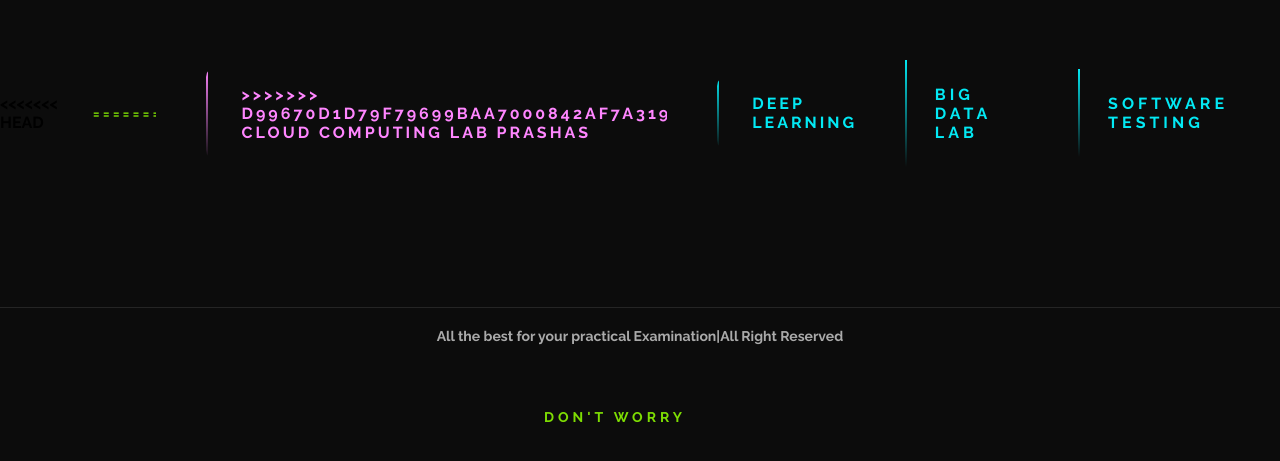
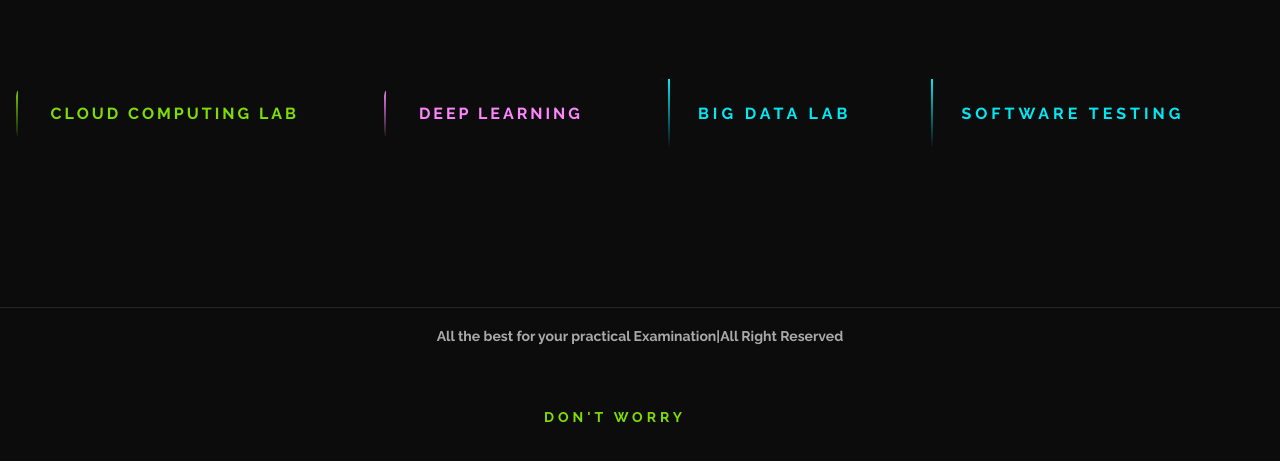
Before and after one commit to Abish-MA/abi, a plain HTML site: page manual.html in a window 1280 px wide. Shown: the part 287-748 px from the top of the page. Drawn offline with Linux system fonts and the light colour scheme.

Commit message:
Update manual.html
Abish

```diff
--- a/manual.html
+++ b/manual.html
@@ -11,17 +11,17 @@
   </head>
 
   <body>
-<<<<<<< HEAD
+
   <a href="Lab manuals/CLOUD lab.pdf" class="Abish">
-=======
-  <a href="data.pdf" class="Abish">
->>>>>>> d99670d1d79f79699baa7000842af7a319fe882c
+
+
+
         <span></span>
         <span></span>
         <span></span>
         <span></span>
         CLOUD COMPUTING LAB
-        Prashas
+
     </a>
     <a href="Lab manuals/Deep learning.pdf" class="Abish">
         <span></span>
```
